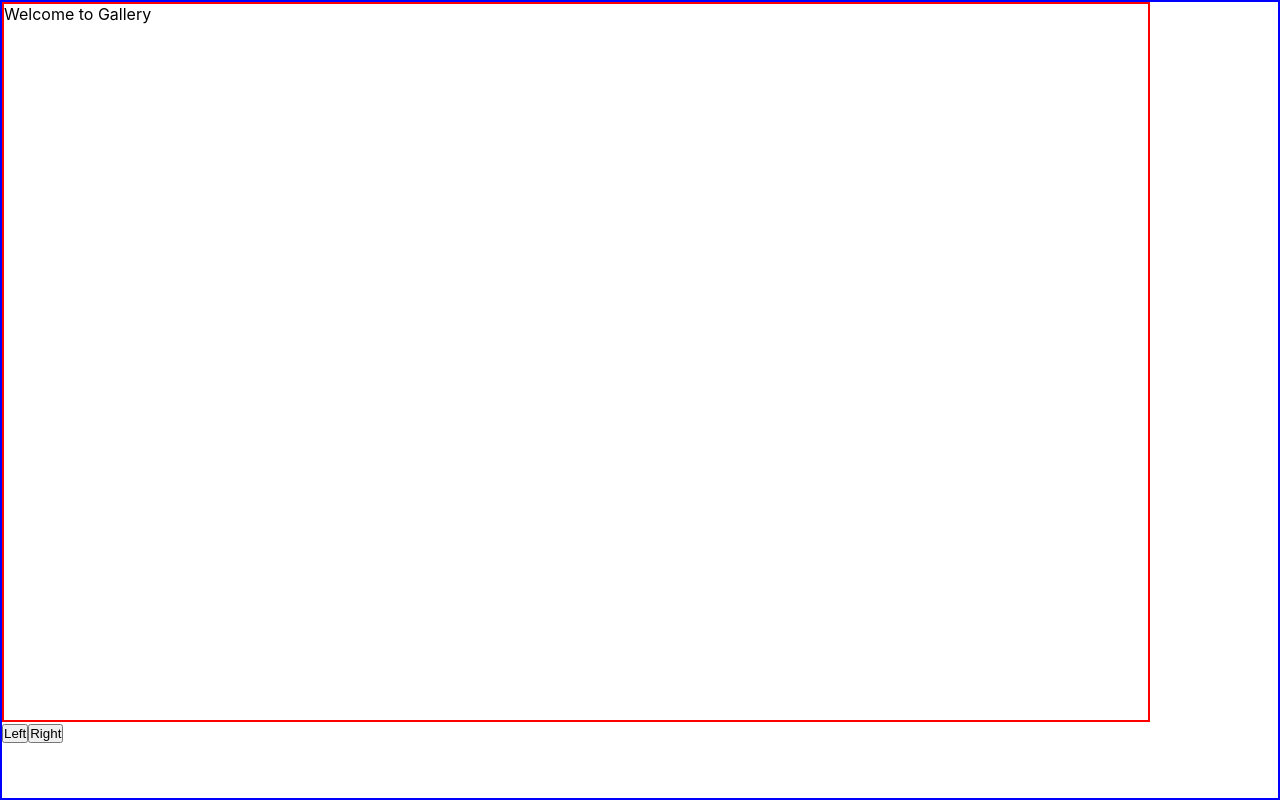
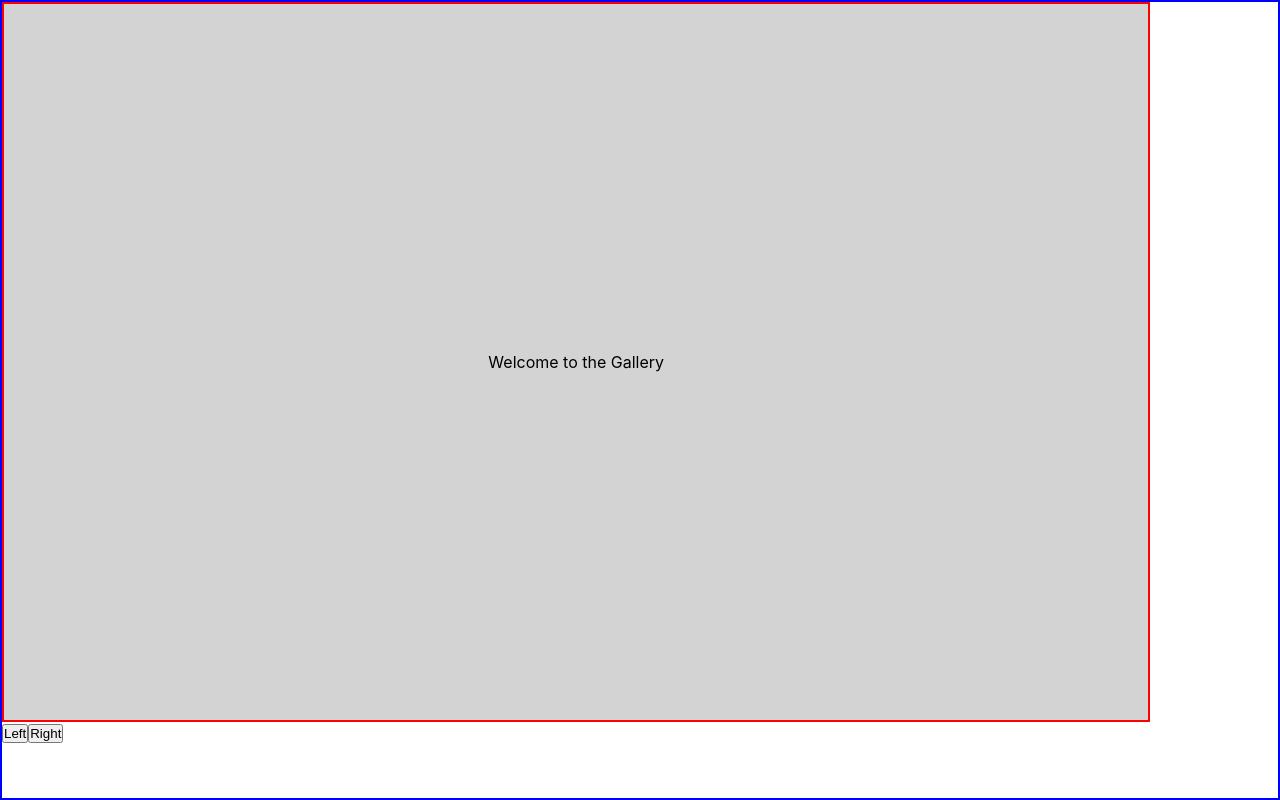
Before and after one commit to barbedStingray/stingray-scenics, a React (Create React App) app: page /gallery in a window 1280 px wide. Built offline with nearby package versions, Linux system fonts and the light colour scheme.

Commit message:
revolver

```diff
--- a/src/pages/galleryPage/GalleryPage.jsx
+++ b/src/pages/galleryPage/GalleryPage.jsx
@@ -1,64 +1,89 @@
-import React, { useEffect, useState, useRef, useMemo } from 'react';
-import { motion, useSpring, useInView, useTransform, useScroll, useMotionTemplate, useMotionValueEvent } from 'framer-motion';
-import { Link } from 'react-router-dom'
-import './galleryPage.css'
+import React, { useState } from 'react';
+import { motion, AnimatePresence } from 'framer-motion';
+import './galleryPage.css';
 
 const GalleryPage = () => {
+    const [gallerySection, setGallerySection] = useState(0);
+    const [direction, setDirection] = useState(0);
 
-    // const galleryContainerRef = useRef()
-    // const { scrollYProgress: galleryContainer } = useScroll({
-    //     container: galleryContainerRef,
-    //     offset: ['start start', 'end end']
-    // })
 
-    // useMotionValueEvent(galleryContainer, 'change', (latest) =>
-    //     console.log('mainY', latest)
-    // )
-
-    const [gallerySection, setGallerySection] = useState(0)
-
-    function decideDisplaySection(gallerySection) {
-        switch (gallerySection) {
-            case 0:
-                return <div className='gallerySection'>
-                    Welcome to Gallery
-                </div>
-            case 1:
-                return <div className='gallerySection lotrDisplay'>
-                    Lord of the Rings
-                </div>
-            case 2:
-                return <div className='gallerySection starWarsDisplay'>
-                    Star Wars
-                </div>
-            case 3:
-                return <div className='gallerySection terrainDisplay'>
-                    Terrain
-                </div>
-            default:
-                console.log('need a default')
-        }
+    const motionVariants = {
+        enter: (direction) => ({
+            rotateY: direction > 0 ? 90 : -90,
+            rotateX: 3,
+            // opacity: 0,
+            transformOrigin: "50% 50%",
+        }),
+        center: {
+            opacity: 1,
+            rotateY: 0,
+            transformOrigin: "50% 50%"
+        },
+        exit: (direction) => ({
+            rotateY: direction > 0 ? -90 : 90,
+            rotateX: 3,
+            // opacity: 0,
+            transformOrigin: "50% 50%",
+        })
     }
 
     const incrementDisplay = (increment) => {
-        const newGallerySection = gallerySection + increment
-        if (newGallerySection < 0 || newGallerySection > 3) return
-        setGallerySection(newGallerySection)
-    }
+        const newGallerySection = gallerySection + increment;
+        if (newGallerySection < 0 || newGallerySection > 3) return;
+        setDirection(increment); // Update the direction
+        setGallerySection(newGallerySection);
+    };
 
+    const decideDisplaySection = (gallerySection) => {
+        switch (gallerySection) {
+            case 0:
+                return <div className='galleryWelcome'>
+                    <p>Welcome to the Gallery</p>
+                </div>
+            case 1:
+                return <div className='lotrDisplay'>
+                    <p>Lord of the Rings</p>
+                </div>
+            case 2:
+                return <div className='starWarsDisplay'>
+                    <p>Star Wars</p>
+                </div>
+            case 3:
+                return <div className='terrainDisplay'>
+                    <p>Terrain</p>
+                </div>
+            default:
+                return 'Default Section';
+        }
+    };
 
     return (
-        <div className='galleryPage'
-        // ref={galleryContainerRef}
-        >
-
-            {decideDisplaySection(gallerySection)}
+        <div className="galleryPage">
+            <AnimatePresence custom={direction} mode="wait" initial={false}>
+                <motion.div
+                    className="gallerySection"
+                    key={gallerySection} // Ensure re-render on section change
+                    custom={direction} // Pass direction to variants
+                    initial="enter"
+                    animate="center"
+                    exit="exit"
+                    variants={motionVariants}
+                    transition={{
+                        type: 'spring',
+                        stiffness: 200,
+                        damping: 15,
+                        duration: 0.75,
+                        ease: 'anticipate',
+                    }}
+                >
+                    {decideDisplaySection(gallerySection)}
+                </motion.div>
+            </AnimatePresence>
 
             <button onClick={() => incrementDisplay(-1)}>Left</button>
             <button onClick={() => incrementDisplay(1)}>Right</button>
+        </div>
+    );
+};
 
-        </div>
-    )
-}
-
-export default GalleryPage
+export default GalleryPage;
--- a/src/pages/galleryPage/galleryPage.css
+++ b/src/pages/galleryPage/galleryPage.css
@@ -10,6 +10,17 @@
     border: 2px solid red;
     height: 90dvh;
     width: 90%;
+    background-color: lightgrey;
+    perspective: 1000px;
+    transform-style: preserve-3d;
+    position: relative;
+    display: flex;
+    flex-flow: column nowrap;
+    justify-content: center;
+    align-items: center;
+}
+.gallerySection > div {
+    transform-style: preserve-3d;
 }
 
 .lotrDisplay {
```
